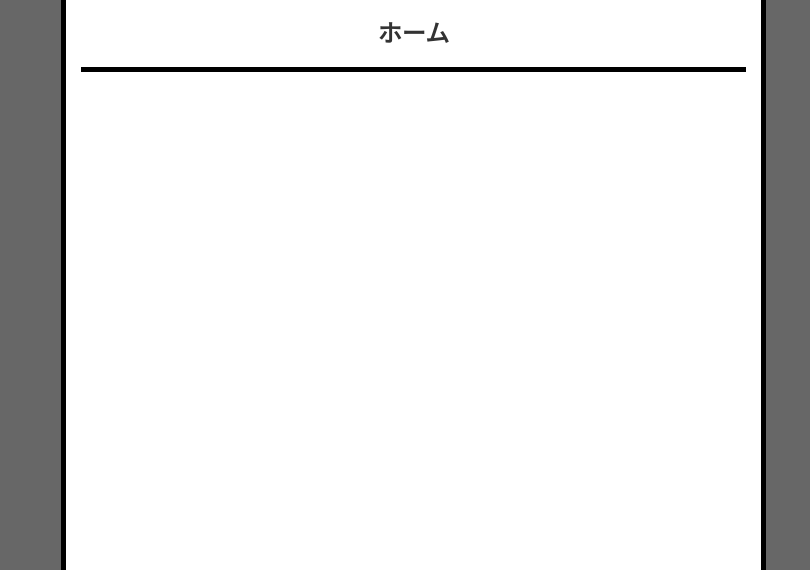
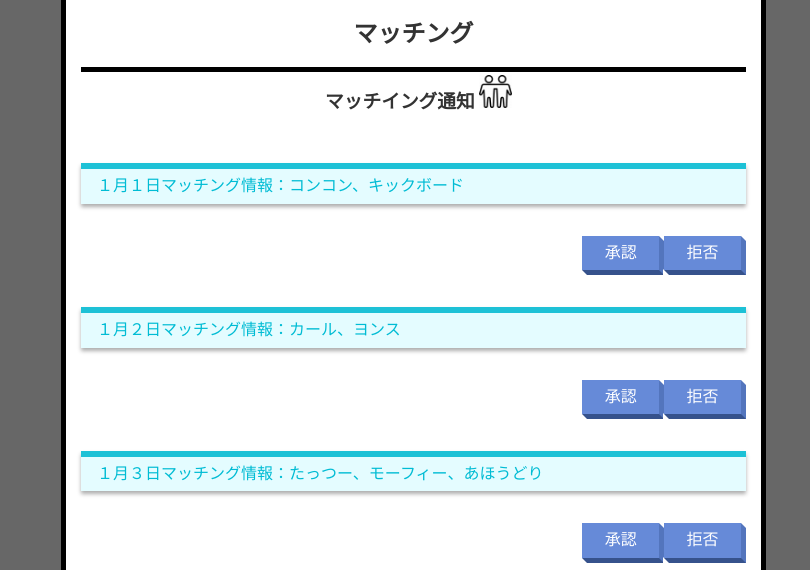
Before and after one commit to honjii/HACKU2020, a plain HTML site: page match.html in a window 1280 px wide. Shown: the top 570 px of the page, 234-1044 px from the left. Drawn offline with Linux system fonts and the light colour scheme.

Commit message:
match.htmlとmatch.htmlとstyle.cssの編集と、imageフォルダーへ画像の追加

```diff
--- a/css/match.css
+++ b/css/match.css
@@ -0,0 +1,93 @@
+@charset "UTF-8";
+@import url("normalize.css");
+
+.outer{
+  text-align: center;
+  margin-left: 10px;
+  /* padding: 20px; */
+}
+
+.outer img{
+  width: 5%;
+  height: auto;
+}
+
+.inner{
+  display: inline-block;
+  text-align: left;
+}
+
+.match-reception{
+  text-align: center;
+}
+/* 枠 */
+.box10 {
+  padding: 0.5em 1em;
+  margin: 2em 0;
+  color: #00BCD4;
+  background: #e4fcff;
+  border-top: solid 6px #1dc1d6;
+  box-shadow: 0 3px 4px rgba(0, 0, 0, 0.32);
+}
+.box10 p {
+  margin: 0;
+  padding: 0;
+}
+/* ボタン */
+.btn-square-slant {
+  display: inline-block;
+  position: relative;
+  padding: 0.5em 1.4em;
+  text-decoration: none;
+  background: #668ad8;/*ボタン色*/
+  color: #FFF;
+  border-bottom: solid 5px #36528c;/*ボタン色より暗めに*/
+  border-right: solid 5px #5375bd;/*ボタン色より暗めに*/
+}
+
+.btn-square-slant:before {
+  content: " ";
+  position: absolute;
+  bottom: -5px;
+  left: -1px;
+  width: 0;
+  height: 0;
+  border-width: 0 6px 6px 0px;
+  border-style: solid;
+  border-color: transparent;
+  border-bottom-color: #FFF;
+}
+
+.btn-square-slant:after {
+  content: " ";
+  position: absolute;
+  top: -1px;
+  right: -5px;
+  width: 0;
+  height: 0;
+  border-width: 0px 6px 6px 0px;
+  border-style: solid;
+  border-color: #FFF;
+  border-bottom-color: transparent;
+}
+
+.btn-square-slant:active {
+  /*ボタンを押したとき*/
+  border:none;
+  -webkit-transform: translate(6px,6px);
+  transform: translate(6px,6px);
+}
+
+.btn-square-slant:active:after, .btn-square-slant:active:before {
+  content: none;/*ボタンを押すと線が消える*/
+}
+
+.botton-1
+{
+  text-align: right;
+}
+
+.botton-2
+{
+  text-align: right;
+}
--- a/css/style.css
+++ b/css/style.css
@@ -69,7 +69,3 @@ body {
 h2 {
   text-align: center;
 }
-
-/* ライトメニュー */
-
-/* 全部共通 */
--- a/match.html
+++ b/match.html
@@ -10,6 +10,7 @@
 
   <title>アプリ名/マッチ</title>
   <link type="text/css" rel="stylesheet" href="css/style.css">
+  <link type="text/css" rel="stylesheet" href="css/match.css">
 </head>
 
 <body>
@@ -33,11 +34,32 @@
     <!-- メインコンテンツ -->
     <div class="contents">
       <div class="header">
-        <h2>ホーム</h2>
+        <h2>マッチング</h2>
       </div>
       <div class="main_contents">
         <!-- ーーーーーここにそれぞれのコンテンツを配置するーーーーー -->
+        <div class="outer">
+          <div class="inner">
+            <h3>マッチイング通知</h3>
+          </div>
+          <img src="images/icon_match_white_2.png" alt="マッチアイコン">
+        </div>
 
+
+
+        <div class="box10">
+          <p>１月１日マッチング情報：コンコン、キックボード</p>
+
+        </div>
+        <p class="botton-1"><a href="#" class="btn-square-slant">承認</a><span class="botton-2"><a href="#" class="btn-square-slant">拒否</a></span></p>
+        <div class="box10">
+          <p>１月２日マッチング情報：カール、ヨンス</p>
+        </div>
+        <p class="botton-1"><a href="#" class="btn-square-slant">承認</a><span class="botton-2"><a href="#" class="btn-square-slant">拒否</a></span></p>
+        <div class="box10">
+          <p>１月３日マッチング情報：たっつー、モーフィー、あほうどり</p>
+        </div>
+        <p class="botton-1"><a href="#" class="btn-square-slant">承認</a><span class="botton-2"><a href="#" class="btn-square-slant">拒否</a></span></p>
         <!-- ーーーーーコンテンツ配置ここまでーーーーーーーーーーーー -->
       </div>
     </div>
```
Also changed, not shown: images/icon_Match_white_2.png (added).
